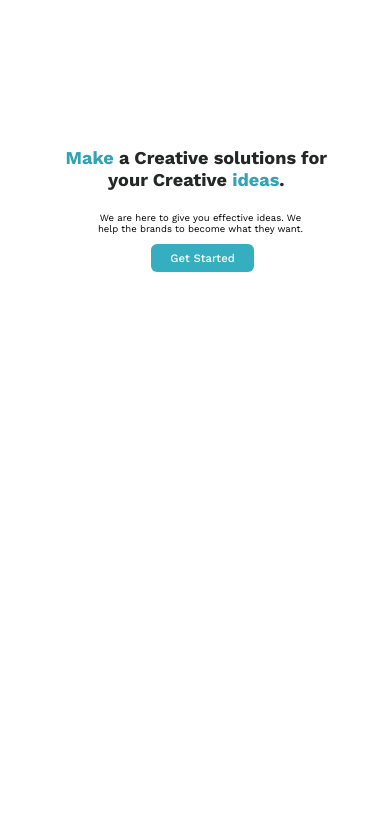
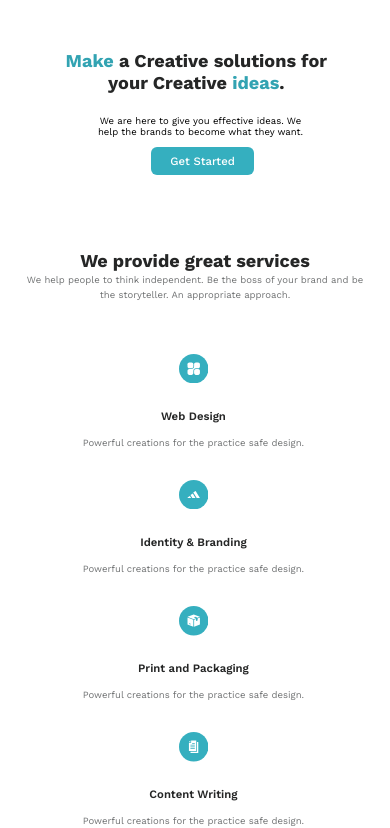
Before and after one commit to OOOA1/project_univer_IDZ, a plain HTML site: page index.html in a window 390 px wide. Shown: the part 430-1258 px from the top of the page. Before the commit the page ends 844 px from the top, so only its background shows below. Drawn offline with nearby package versions, Linux system fonts and the light colour scheme.

Commit message:
adaptive service block complete

```diff
--- a/css/media.css
+++ b/css/media.css
@@ -65,6 +65,26 @@
     .info__text {
         font-size: 1.95vw;
     }
+
+    .service__text {
+        font-size: 1.95vw;
+    }
+
+    .service__card__block {
+        flex-wrap: wrap;
+        margin-left: 4%;
+        margin-right: 0;
+    }
+
+    .service__card {
+        margin-right: 0;
+    }
+}
+
+@media(max-width: 825px) {
+    .service__card__block {
+        margin-left: 22.73vw;
+    }
 }
 
 @media(max-width: 736px) {
@@ -76,6 +96,10 @@
     .nav__item {
         width: 20%;
         margin-top: 5%;
+    }
+
+    .service__card__block {
+        margin-left: 22.73vw;
     }
 }
 
@@ -92,11 +116,38 @@
         font-size: 2.45vw;
     }
 
+    .service__text {
+        font-size: 2.45vw;
+    }
+
     .info__btn {
         font-size: 2.91vw;
         padding: 1.36vw 3.18vw;
         width: 50%;
         margin-left: 73%;
+    }
+
+    .card__title {
+        font-size: 2.91vw;
+    }
+
+    .service__card__block {
+        margin-left: 15.73vw;
+    }
+}
+
+@media(max-width: 500px) {
+    .active__block {
+        background-color: #fff;
+        border: 0;
+    }
+
+    .service__card__block {
+        margin-left: 4.73vw;
+    }
+
+    .card__text {
+        font-size: 2.45vw;
     }
 }
 
@@ -114,6 +165,10 @@
         width: 100%;
     }
 
+    .service__text {
+        font-size: 3.45vw;
+    }
+
     .info__title {
         font-size: 5.45vw;
     }
@@ -121,4 +176,14 @@
     .info__title span {
         font-size: 5.45vw;
     }
+
+    .info__btn {
+        font-size: 3.91vw;
+        width: 70%;
+        margin-left: 65%;
+    }
+
+    .service__title {
+        font-size: 5.45vw;
+    }
 }
--- a/css/style.css
+++ b/css/style.css
@@ -125,7 +125,7 @@ button {
 
 .info__wrapper {
     display: flex;
-    margin-top: 150px;
+    margin-top: 13.64vw;
 }
 
 .info__text__block {
@@ -223,34 +223,34 @@ button {
 /* Service start */
 
 .service__wrapper {
-    margin-top: 215px;
+    margin-top: 19.55vw;
     text-align: center;
 
 }
 
 .service__title {
     color: #252626;
-    font-size: 38px;
+    font-size: 4.64vw;
     font-weight: 700;
 }
 
 .service__text {
     color: #707273;
-    font-size: 16px;
+    font-size: 1.45vw;
     font-weight: 400;
     line-height: 160%;
 }
 
 .service__card__block {
-    margin-top: 60px;
+    margin-top: 5.45vw;
     display: flex;
 
 }
 
 .service__card {
     width: 350px;
-    height: 262px;
-    margin-right: 50px;
+    /* height: 262px; */
+    margin-right: 4.55vw;
 }
 
 .service__card svg {
@@ -269,21 +269,21 @@ button {
 }
 
 .active__block .card__text {
-    padding: 0 22px;
+    padding: 0 2vw;
 }
 
 .card__title {
     margin-bottom: 10px;
 
     color: #252626;
-    font-size: 21px;
+    font-size: 1.91vw;
     font-weight: 600;
     line-height: 150%;
 }
 
 .card__text {
     color: #707273;
-    font-size: 16px;
+    font-size: 1.45vw;
     font-weight: 400;
     line-height: 160%;
 }
--- a/index.html
+++ b/index.html
@@ -95,7 +95,7 @@
             </div>
         </setcion>
 
-        <!-- <section class="services">
+        <section class="services">
             <div class="container">
                 <div class="service__wrapper">
                     <h1 class="service__title">
@@ -109,12 +109,14 @@
                     </p>
                     <div class="service__card__block">
                         <div class="service__card active__block">
-                            <svg xmlns="http://www.w3.org/2000/svg" width="83" height="83" viewBox="0 0 83 83" fill="none">
+                            <div class="service__card__img">
+                                <svg xmlns="http://www.w3.org/2000/svg" width="7.55vw" height="7.55vw" viewBox="0 0 83 83" fill="none">
                                     <circle cx="41.5" cy="41.5" r="41.5" fill="#35AFBF"/>
                                     <path d="M35.3477 24H29.127C26.3 24 24 26.3 24 29.127V35.3477C24 38.1747 26.3 40.4746 29.127 40.4746H35.3477C38.1747 40.4746 40.4746 38.1747 40.4746 35.3477V29.127C40.4746 26.3 38.1747 24 35.3477 24Z" fill="white"/>
                                     <path d="M53.873 42.5254H47.6523C44.8253 42.5254 42.5254 44.8253 42.5254 47.6523V53.873C42.5254 56.7 44.8253 59 47.6523 59H53.873C56.7 59 59 56.7 59 53.873V47.6523C59 44.8253 56.7 42.5254 53.873 42.5254Z" fill="white"/>
                                     <path d="M53.873 24H47.6523C44.8253 24 42.5254 26.3 42.5254 29.127V35.3477C42.5254 39.3055 39.3055 42.5254 35.3477 42.5254H29.127C26.3 42.5254 24 44.8253 24 47.6523V53.873C24 56.7001 26.3 59 29.127 59H35.3477C38.1747 59 40.4746 56.7001 40.4746 53.873V47.6523C40.4746 43.6945 43.6945 40.4746 47.6523 40.4746H53.873C56.7001 40.4746 59 38.1747 59 35.3477V29.127C59 26.3 56.7001 24 53.873 24Z" fill="white"/>
                                     </svg>
+                            </div>
 
                                 <h3 class="card__title">
                                     Web Design
@@ -125,12 +127,14 @@
                         </div>
 
                         <div class="service__card">
-                                <svg xmlns="http://www.w3.org/2000/svg" width="83" height="83" viewBox="0 0 83 83" fill="none">
+                            <div class="service__card__img">
+                                <svg xmlns="http://www.w3.org/2000/svg" width="7.55vw" height="7.55vw" viewBox="0 0 83 83" fill="none">
                                     <circle cx="41.5" cy="41.5" r="41.5" fill="#35AFBF"/>
                                     <path d="M53.2842 41.5109L46.9646 31L44.3614 32.5663L40.2271 35.0512L44.3614 41.9353L49.8192 51.0331H53.2842H59.0002L53.2842 41.5109Z" fill="white"/>
                                     <path d="M44.3611 47.2882L38.8551 38.127L32.332 42.0535L32.1089 42.1848L32.332 42.5545L37.4267 51.0332H44.3611H46.6011L44.3611 47.2882Z" fill="white"/>
                                     <path d="M32.3322 47.9008L30.7441 45.2627L24 49.3139L25.0303 51.0333H32.3322H34.2113L32.3322 47.9008Z" fill="white"/>
                                     </svg>
+                            </div>
 
                                 <h3 class="card__title">
                                     Identity & Branding
@@ -141,12 +145,14 @@
                         </div>
 
                         <div class="service__card">
-                            <svg xmlns="http://www.w3.org/2000/svg" width="83" height="83" viewBox="0 0 83 83" fill="none">
+                            <div class="service__card__img">
+                                <svg xmlns="http://www.w3.org/2000/svg" width="7.55vw" height="7.55vw" viewBox="0 0 83 83" fill="none">
                                     <circle cx="41.5" cy="41.5" r="41.5" fill="#35AFBF"/>
                                     <path d="M45.875 30.1031V30.0944L52.4244 33.0278L59 30.5625L41.5 24L24 30.5625L41.5 37.125L48.0494 34.6684L41.5 31.9691V31.9625L45.875 30.1031Z" fill="white"/>
                                     <path d="M24 32.75V52.4375L40.4062 58.5909V38.9034L24 32.75ZM32.75 52.5097L28.375 50.8691V48.535L32.75 50.1756V52.5097Z" fill="white"/>
                                     <path d="M52.4375 35.2109V40.6906L48.0625 42.3312V36.8516L42.5938 38.9034V58.5909L59 52.4375V32.75L52.4375 35.2109Z" fill="white"/>
                                     </svg>
+                            </div>
 
                                 <h3 class="card__title">
                                     Print and Packaging
@@ -157,12 +163,14 @@
                         </div>
 
                         <div class="service__card">
-                            <svg xmlns="http://www.w3.org/2000/svg" width="83" height="83" viewBox="0 0 83 83" fill="none">
+                            <div class="service__card__img">
+                                <svg xmlns="http://www.w3.org/2000/svg" width="7.55vw" height="7.55vw" viewBox="0 0 83 83" fill="none">
                                     <circle cx="41.5" cy="41.5" r="41.5" fill="#35AFBF"/>
                                     <path d="M34.1551 24V30.2207H28V53.3595H48.657V24H34.1551ZM44.5516 47.584H32.2034V45.5332H44.5516V47.584ZM44.5516 42.8511H32.2034V40.8003H44.5516V42.8511ZM44.5516 38.1181H32.2034V36.0673H44.5516V38.1181ZM44.5516 33.3852H37.0353V31.3344H44.5516V33.3852Z" fill="white"/>
                                     <path d="M28 28.1439V28.17H32.1043V24.0396L28 28.1439Z" fill="white"/>
                                     <path d="M50.7079 28.459V55.4102H32.3667V58.9999H54.3827V28.459H50.7079Z" fill="white"/>
                                     </svg>
+                            </div>
 
                                 <h3 class="card__title">
                                     Content Writing
@@ -174,7 +182,7 @@
                     </div>
                 </div>
             </div>
-        </section> -->
+        </section>
 
         <!-- <section class="men">
             <div class="container">
```
Lines whose indentation alone changed are shown as unchanged.
